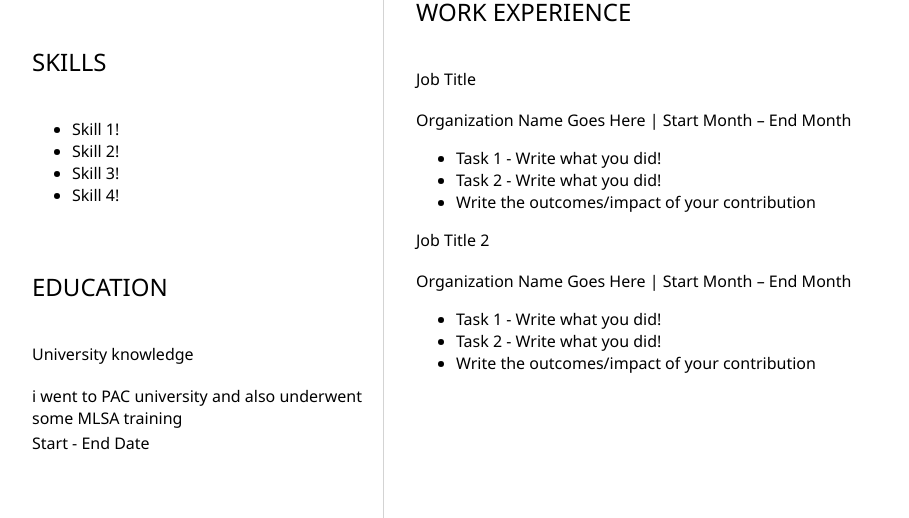
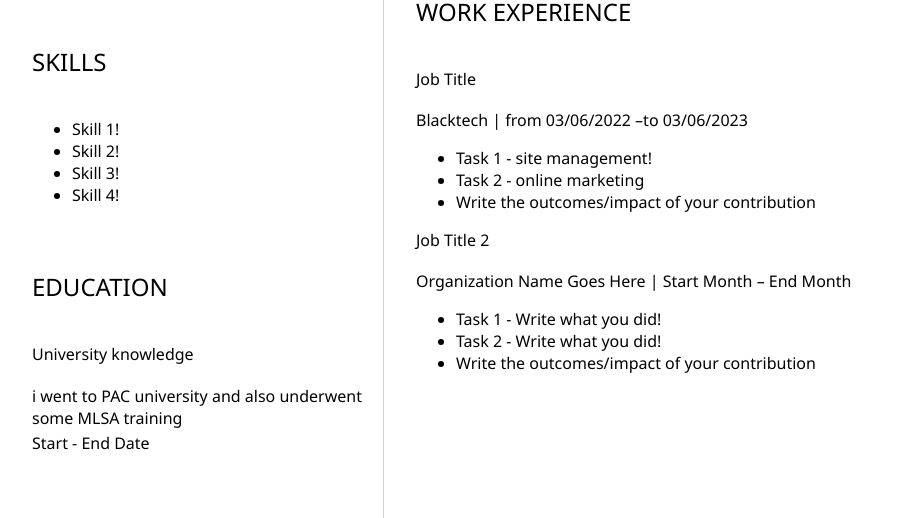
Before and after one commit to MuraguriBrandon/my-MLSA-training-, a plain HTML site: page index.html in a window 1280 px wide. Shown: the part 428-946 px from the top of the page, without its empty margins (160-1069 px from the left). Drawn offline with Linux system fonts and the light colour scheme.

Commit message:
adding resume details

```diff
--- a/index.html
+++ b/index.html
@@ -64,11 +64,11 @@
                 <!-- your work experience -->
                 <h3>Job Title</h3>
                 <p>
-                    Organization Name Goes Here | Start Month – End Month
+                    Blacktech | from 03/06/2022 –to 03/06/2023
                 </p>
                 <ul>
-                        <li>Task 1 - Write what you did!</li>
-                        <li>Task 2 - Write what you did!</li>
+                        <li>Task 1 - site management!</li>
+                        <li>Task 2 - online marketing</li>
                         <li>Write the outcomes/impact of your contribution</li>
 
                 </ul>
```
